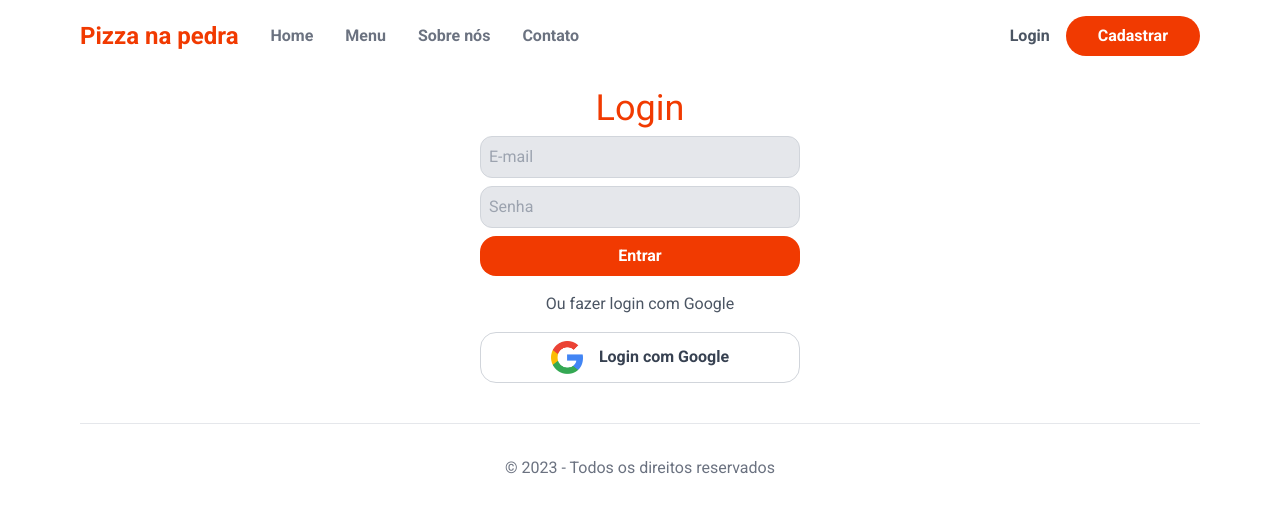
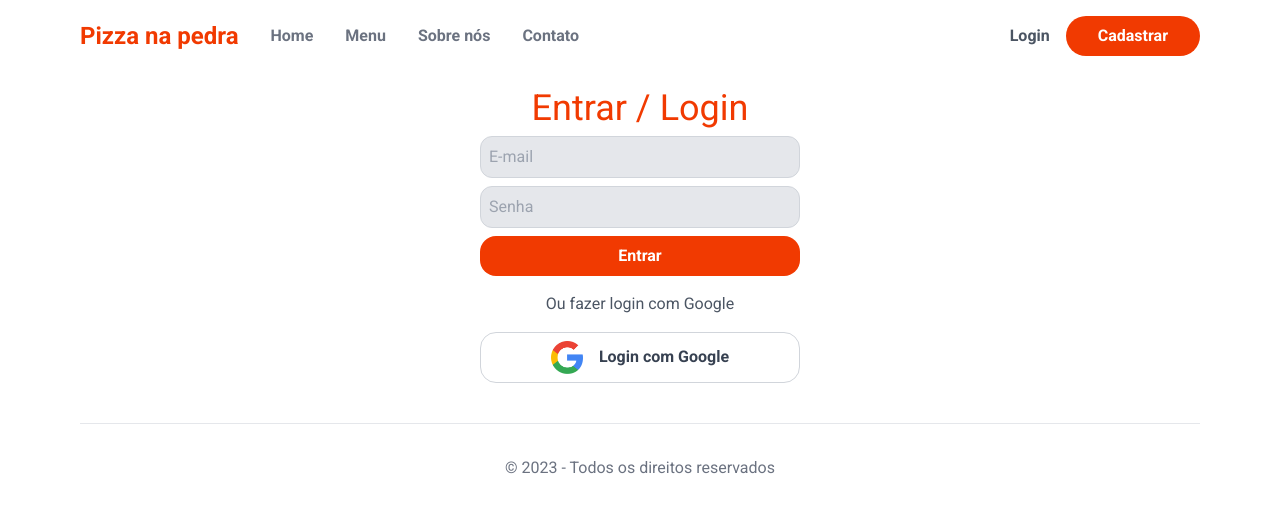
Before and after one commit to leonardocintra/pizza-app, a Next.js app: page /login in a window 1280 px wide. Shown: the top 512 px of the page. Built offline with nearby package versions, Linux system fonts and the light colour scheme; no server answers.

Commit message:
✨ add mongodb adapter

```diff
--- a/package.json
+++ b/package.json
@@ -14,8 +14,10 @@
     "lint": "next lint"
   },
   "dependencies": {
+    "@auth/mongodb-adapter": "^2.0.10",
     "@types/bcrypt": "^5.0.2",
     "bcrypt": "^5.1.1",
+    "mongodb": "^6.3.0",
     "mongoose": "^8.0.3",
     "next": "14.0.4",
     "next-auth": "^4.24.5",
--- a/src/app/api/auth/[...nextauth]/route.ts
+++ b/src/app/api/auth/[...nextauth]/route.ts
@@ -7,7 +7,6 @@ import { User } from "../../../models/User";
 
 
 const handler = NextAuth({
-
   secret: process.env.SECRET,
   providers: [
     GoogleProvider({
--- a/src/app/login/page.tsx
+++ b/src/app/login/page.tsx
@@ -24,7 +24,7 @@ export default function LoginPage() {
 
   return (
     <section className="mt-8">
-      <h1 className="text-center text-primary text-4xl">Login</h1>
+      <h1 className="text-center text-primary text-4xl">Entrar / Login</h1>
 
       <form className="max-w-xs mx-auto" onSubmit={handleFormSubmit}>
         <input
```
Also changed, not shown: 2 other files (tests, documents, lock files or other folders).
